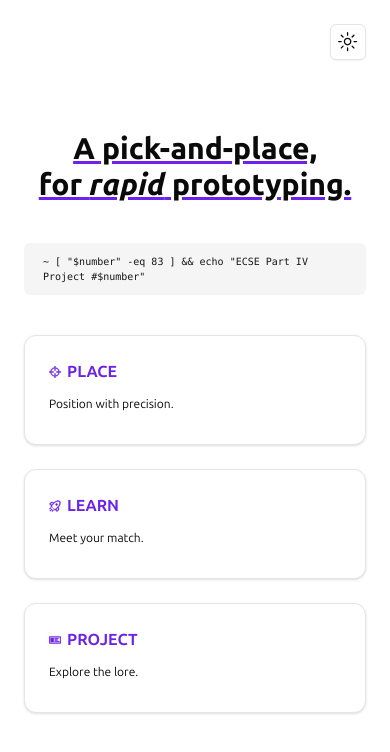
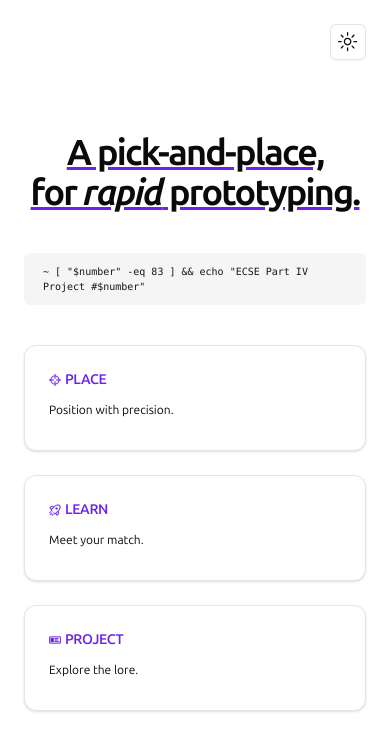
Before and after one commit to p4p-83/interface, a Next.js app in the folder client/: page / in a window 390 px wide. Shown: the top 752 px of the page. Built offline with nearby package versions, Linux system fonts and the light colour scheme.

Commit message:
feat: :iphone: improve tracking and font display on small screens

```diff
--- a/client/src/app/globals.css
+++ b/client/src/app/globals.css
@@ -66,4 +66,15 @@
   body {
     @apply bg-background text-foreground;
   }
+
+  h1 {
+    @apply tracking-tighter sm:tracking-normal;
+  }
+
+  h2,
+  h3,
+  h4,
+  h5 {
+    @apply tracking-tight sm:tracking-normal;
+  }
 }
--- a/client/src/app/page.tsx
+++ b/client/src/app/page.tsx
@@ -13,7 +13,7 @@ export default function Home() {
         <ThemeToggle />
       </div>
 
-      <h1 className='mt-20 md:mt-10 mb-10 sm:mb-16 text-3xl sm:text-6xl sm:text-[4rem] text-center font-extrabold underline decoration-primary'>
+      <h1 className='mt-20 md:mt-10 mb-10 sm:mb-16 text-4xl sm:text-6xl sm:text-[4rem] text-center font-bold sm:font-extrabold underline decoration-primary'>
         A pick-and-place,<br />
         for <em className='italic'>rapid</em> prototyping.
       </h1>
--- a/client/src/components/Header.tsx
+++ b/client/src/components/Header.tsx
@@ -13,10 +13,10 @@ import { cn } from '@/lib/utils'
 
 function HeaderTitle() {
   return (
-    <h1 className='flex flex-row gap-2 justify-start items-center text-xl md:text-2xl md:text-[1.75rem] font-extrabold underline decoration-primary'>
-      <Crosshair2Icon className='p-0 h-4 md:h-5 w-4 md:w-5 shrink-0' strokeWidth={0.5} stroke='currentColor' />
+    <h2 className='flex flex-row gap-2 justify-start items-center text-xl md:text-2xl md:text-[1.75rem] font-extrabold underline decoration-primary'>
+      <Crosshair2Icon className='p-0 h-4 md:h-5 w-4 md:w-5 shrink-0 stroke-[0.5]' stroke='currentColor' />
       <span>p4p-83/interface</span>
-    </h1>
+    </h2>
   )
 }
 
--- a/client/src/components/LinkCard.tsx
+++ b/client/src/components/LinkCard.tsx
@@ -22,8 +22,8 @@ export function LinkCard({ className, href, title, description, icon: Icon }: Li
       <Card className='group hover:border-primary-accent transition-colors duration-150'>
 
         <CardHeader className='pb-1 sm:pb-3'>
-          <CardTitle className='flex flex-row gap-1.5 md:gap-2 justify-start items-center text-primary transition-colors duration-150 text-base sm:text-2xl font-bold uppercase'>
-            <Icon className='p-0 h-3 sm:h-5 w-3 sm:w-5 shrink-0' strokeWidth={0.5} stroke='currentColor' />
+          <CardTitle className='flex flex-row gap-1 md:gap-2 justify-start items-center text-primary transition-colors duration-150 text-sm sm:text-2xl font-semibold sm:font-bold uppercase'>
+            <Icon className='p-0 h-3 sm:h-5 w-3 sm:w-5 shrink-0 stroke-[0.25] sm:stroke-[0.5]' stroke='currentColor' />
             {title}
           </CardTitle>
         </CardHeader>
--- a/client/src/components/ui/typography.tsx
+++ b/client/src/components/ui/typography.tsx
@@ -11,7 +11,7 @@ type Styleable<T> = HTMLAttributes<T>;
 
 export function TypographyH1({ children }: TypographyProps) {
   return (
-    <h1 className='scroll-m-20 text-4xl font-extrabold tracking-tight lg:text-5xl'>
+    <h1 className='scroll-m-20 text-4xl font-extrabold sm:tracking-tight lg:text-5xl'>
       {children}
     </h1>
   )
```
